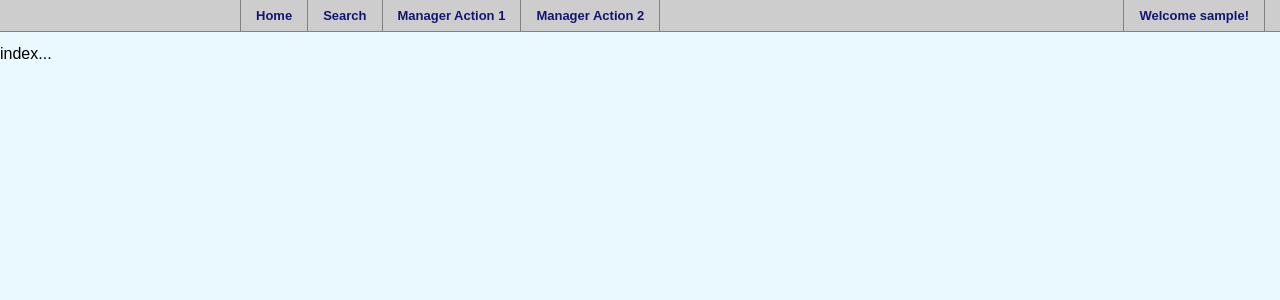
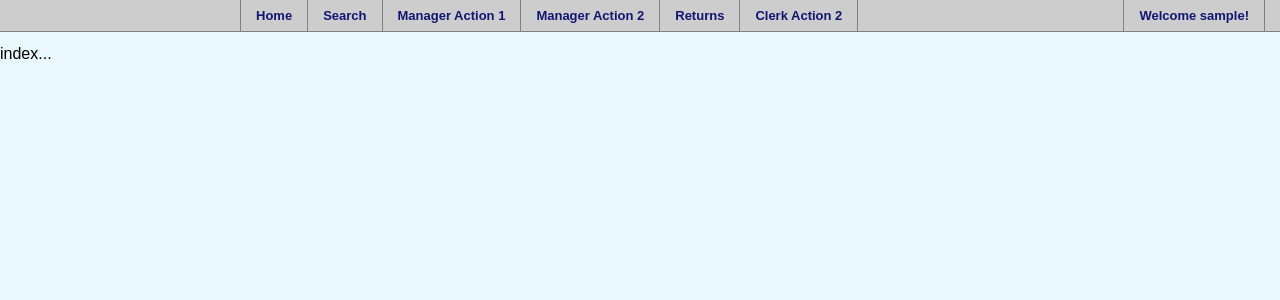
Before and after one commit to laurenf720/304p3, a PHP site: page /index.php in a window 1280 px wide. Shown: the top 300 px of the page. Run offline with PHP 8.4, Linux system fonts and the light colour scheme; a user stored in the database is signed in.

Commit message:
manager should be able to do returns too

```diff
--- a/navbar.php
+++ b/navbar.php
@@ -16,7 +16,7 @@
 							echo "<li><a id=\"button\">Manager Action 1</a></li>";
 							echo "<li><a id=\"button\">Manager Action 2</a></li>";
 						}
-						elseif ($_SESSION['type'] == 'clerk'){
+						if ($_SESSION['type'] == 'clerk' or $_SESSION['type'] == 'manager'){
 							echo "<li><a href=\"../304p3/return.php\">Returns</a></li>";
 							echo "<li><a id=\"button\">Clerk Action 2</a></li>";
 						}
```
